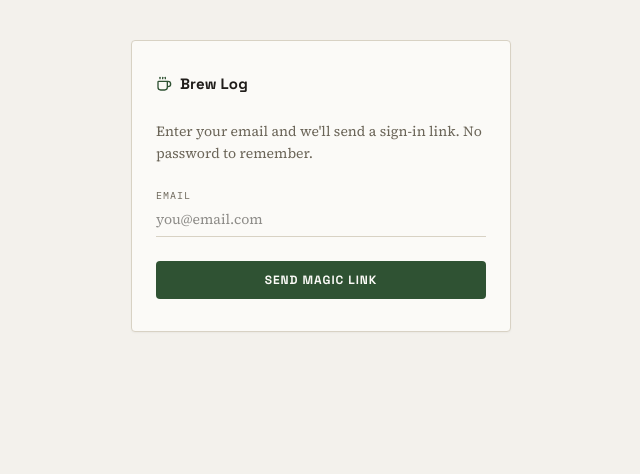
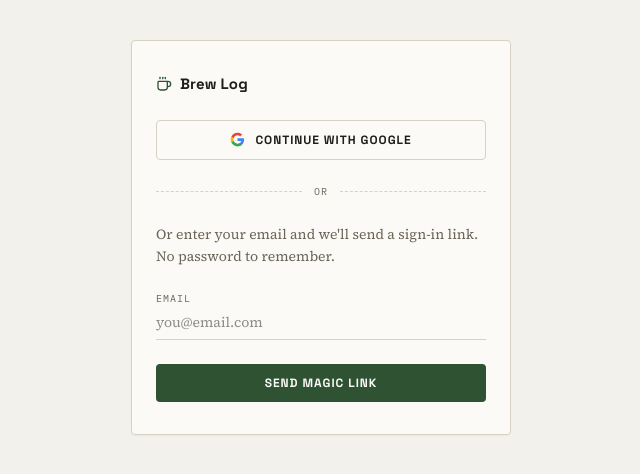
Before and after one commit to mrmerumaru/brew-log, a React (Vite) app: page / in a window 1280 px wide. Shown: the top 474 px of the page, without its empty margins (319-959 px from the left). Built offline with nearby package versions, Linux system fonts and the light colour scheme; no server answers.

Commit message:
Add Google sign-in

```diff
--- a/src/Login.jsx
+++ b/src/Login.jsx
@@ -2,12 +2,38 @@
 import { Coffee, Loader2 } from "lucide-react";
 import { supabase } from "./supabaseClient";
 import { TOKENS, SANS, MONO, SERIF } from "./tokens";
+
+// Google's brand mark. Inline rather than a remote asset so it works offline
+// and can't be blocked.
+function GoogleMark() {
+  return (
+    <svg viewBox="0 0 24 24" width="15" height="15" aria-hidden="true">
+      <path
+        fill="#4285F4"
+        d="M22.56 12.25c0-.78-.07-1.53-.2-2.25H12v4.26h5.92c-.26 1.37-1.04 2.53-2.21 3.31v2.77h3.57c2.08-1.92 3.28-4.74 3.28-8.09z"
+      />
+      <path
+        fill="#34A853"
+        d="M12 23c2.97 0 5.46-.98 7.28-2.66l-3.57-2.77c-.98.66-2.23 1.06-3.71 1.06-2.86 0-5.29-1.93-6.16-4.53H2.18v2.84C3.99 20.53 7.7 23 12 23z"
+      />
+      <path
+        fill="#FBBC05"
+        d="M5.84 14.09c-.22-.66-.35-1.36-.35-2.09s.13-1.43.35-2.09V7.07H2.18C1.43 8.55 1 10.22 1 12s.43 3.45 1.18 4.93l2.85-2.22.81-.62z"
+      />
+      <path
+        fill="#EA4335"
+        d="M12 5.38c1.62 0 3.06.56 4.21 1.64l3.15-3.15C17.45 2.09 14.97 1 12 1 7.7 1 3.99 3.47 2.18 7.07l3.66 2.84c.87-2.6 3.3-4.53 6.16-4.53z"
+      />
+    </svg>
+  );
+}
 
 export default function Login() {
   const [email, setEmail] = useState("");
   const [sending, setSending] = useState(false);
   const [sent, setSent] = useState(false);
   const [error, setError] = useState(null);
+  const [googleLoading, setGoogleLoading] = useState(false);
 
   const handleLogin = async (e) => {
     e.preventDefault();
@@ -24,6 +50,24 @@
     setSending(false);
     if (signInError) setError(signInError.message);
     else setSent(true);
+  };
+
+  const handleGoogle = async () => {
+    if (googleLoading) return;
+    setGoogleLoading(true);
+    setError(null);
+
+    // This navigates away to Google on success, so there's no success branch —
+    // only a failure to start the flow leaves us on this page.
+    const { error: oauthError } = await supabase.auth.signInWithOAuth({
+      provider: "google",
+      options: { redirectTo: window.location.origin },
+    });
+
+    if (oauthError) {
+      setError(oauthError.message);
+      setGoogleLoading(false);
+    }
   };
 
   return (
@@ -52,11 +96,41 @@
         </p>
       ) : (
         <form onSubmit={handleLogin}>
+          <button
+            type="button"
+            onClick={handleGoogle}
+            disabled={googleLoading}
+            className="w-full py-2.5 rounded-sm text-[12px] tracking-[0.08em] uppercase flex items-center justify-center gap-2.5 mb-6"
+            style={{
+              fontFamily: SANS,
+              fontWeight: 700,
+              border: `1px solid ${TOKENS.rule}`,
+              background: "transparent",
+              color: TOKENS.ink,
+              opacity: googleLoading ? 0.6 : 1,
+              cursor: googleLoading ? "default" : "pointer",
+            }}
+          >
+            {googleLoading ? <Loader2 size={14} className="animate-spin" /> : <GoogleMark />}
+            Continue with Google
+          </button>
+
+          <div className="flex items-center gap-3 mb-6">
+            <span className="flex-1" style={{ borderTop: `1px dashed ${TOKENS.rule}` }} />
+            <span
+              className="text-[10px] uppercase tracking-[0.1em]"
+              style={{ fontFamily: MONO, color: TOKENS.inkFaint }}
+            >
+              or
+            </span>
+            <span className="flex-1" style={{ borderTop: `1px dashed ${TOKENS.rule}` }} />
+          </div>
+
           <p
             className="mb-6"
             style={{ fontFamily: SERIF, fontSize: 14, color: TOKENS.inkFaint, lineHeight: 1.6 }}
           >
-            Enter your email and we'll send a sign-in link. No password to remember.
+            Or enter your email and we'll send a sign-in link. No password to remember.
           </p>
 
           <label className="flex flex-col gap-1.5 mb-6">
```
